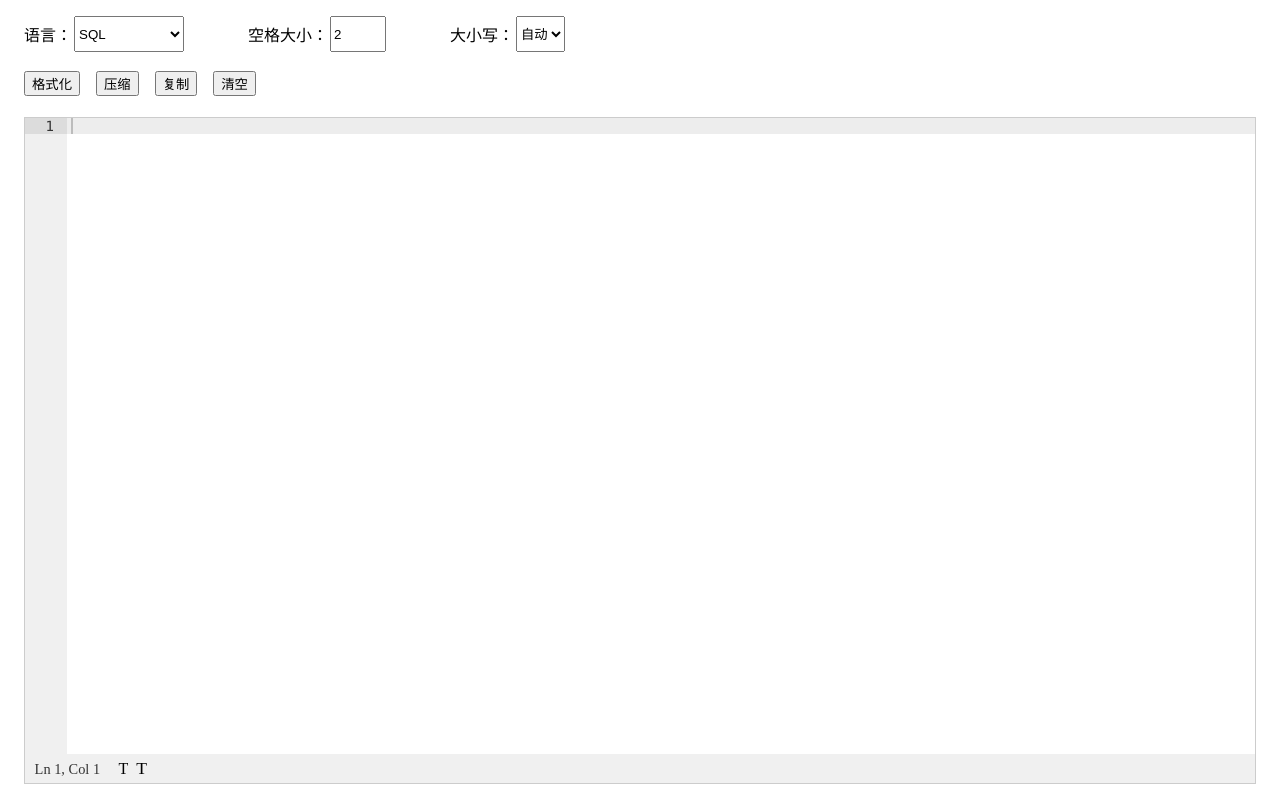
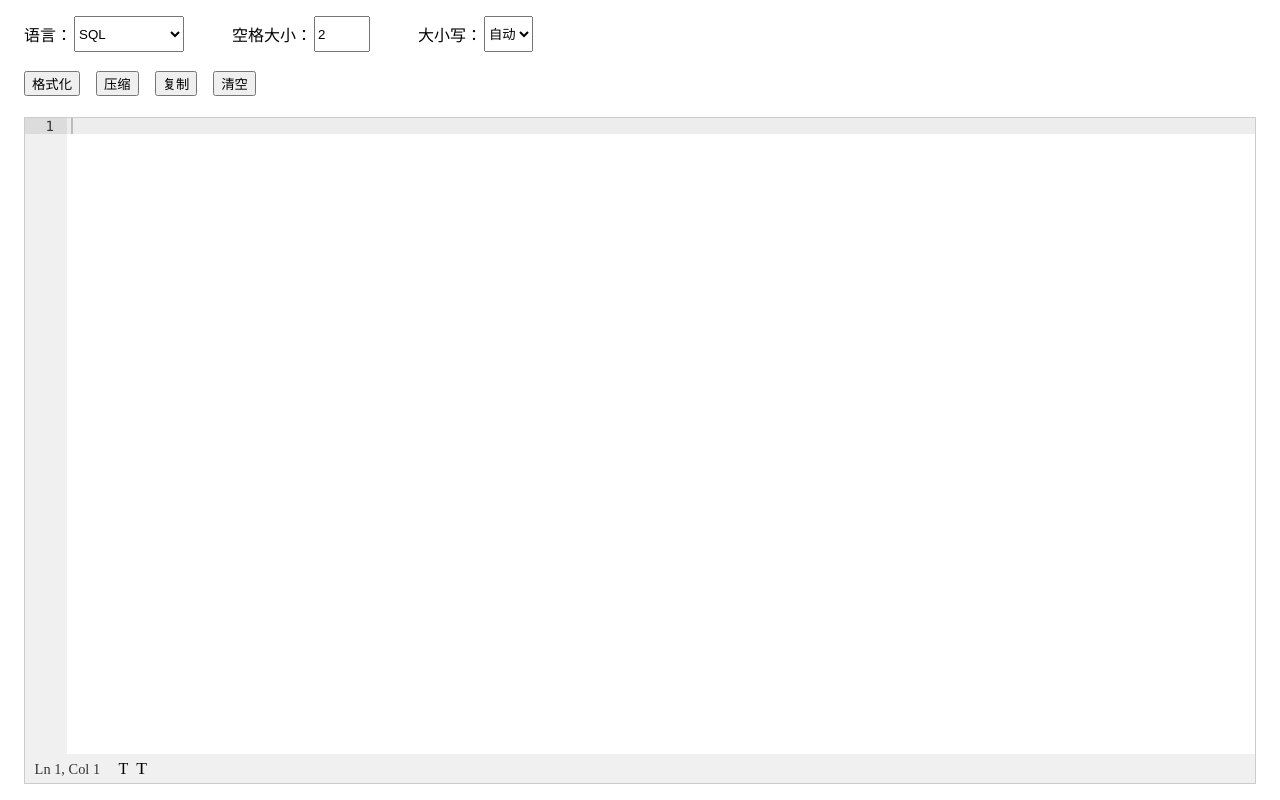
Before and after one commit to naecoo/utools-plugin-sql-fomatter, a website with bundled scripts: page index.html in a window 1280 px wide. Built offline with nearby package versions, Linux system fonts and the light colour scheme; files whose address does not match are found by name.

Commit message:
update style

```diff
--- a/style.css
+++ b/style.css
@@ -25,7 +25,7 @@ html {
   flex-flow: row wrap;
   align-items: center;
   justify-content: flex-start;
-  gap: 0.8em 4em;
+  gap: 0.8em 3em;
 }
 
 .option {
```
